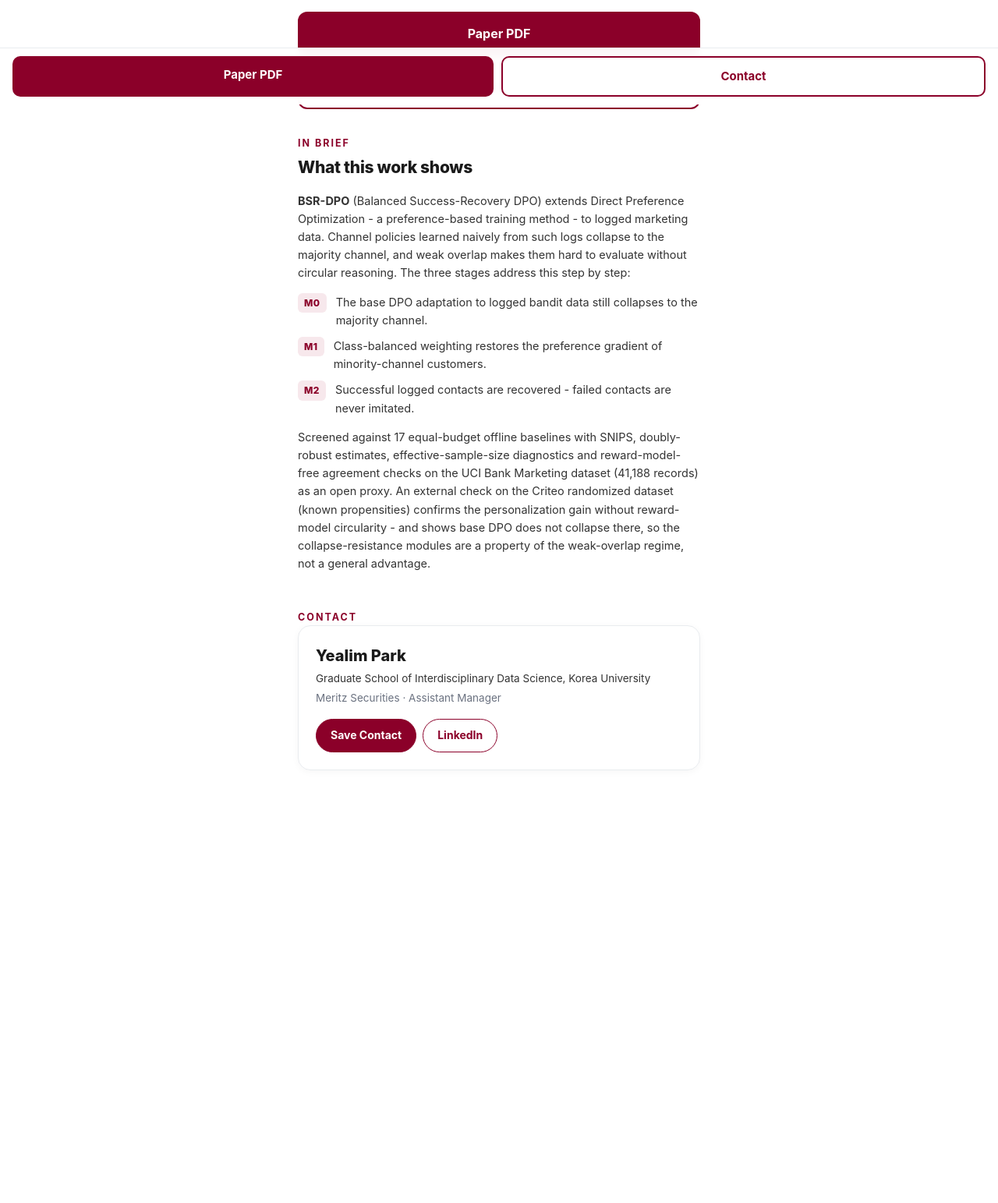
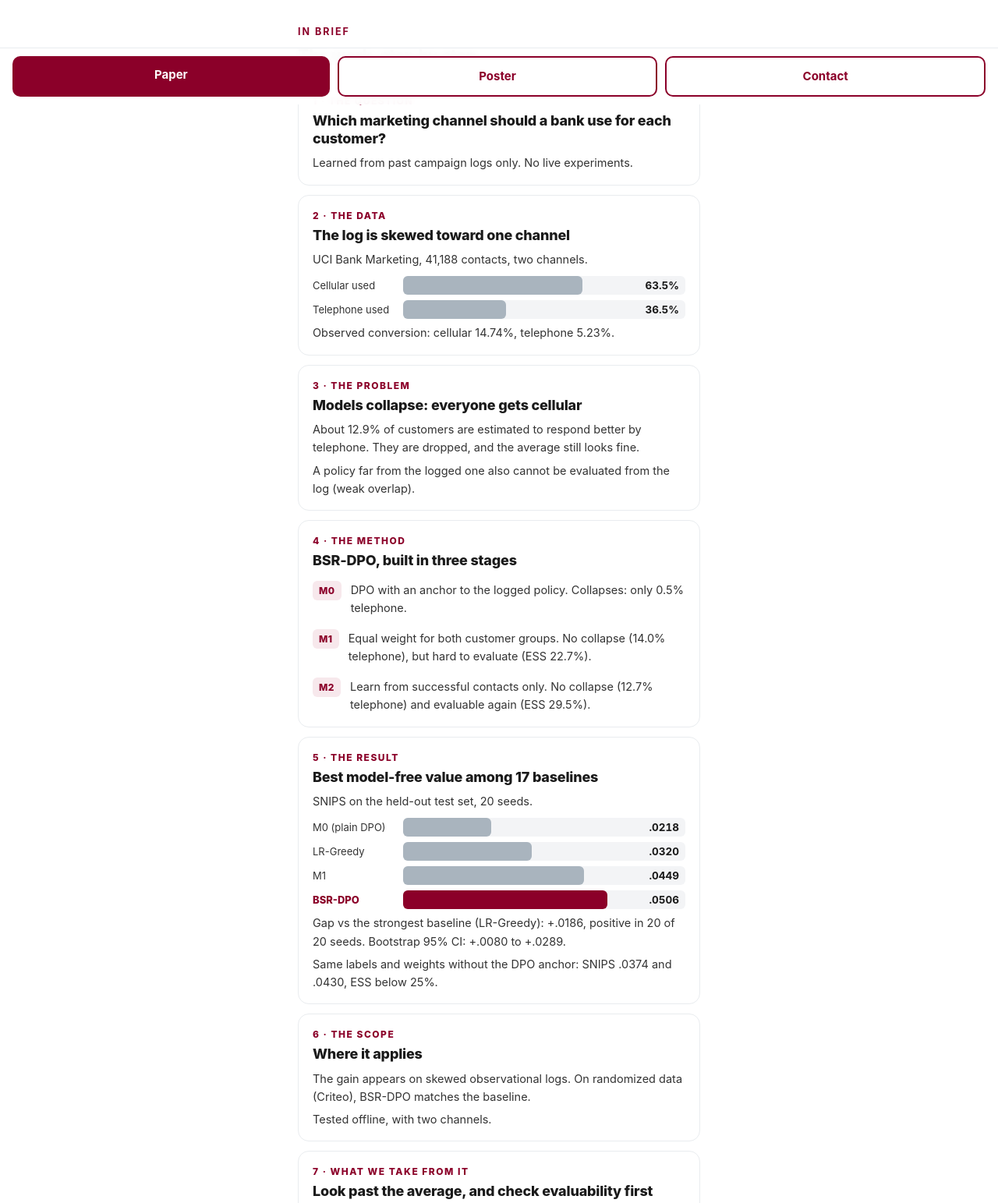
Before and after one commit to rimme-22/bsr-dpo, a plain HTML site: page index.html in a window 1280 px wide. Shown: the part 666-2209 px from the top of the page at 78% size. Before the commit the page ends 1796 px from the top, so only its background shows below. Drawn offline with Linux system fonts and the light colour scheme.

Commit message:
Add files via upload

```diff
--- a/index.html
+++ b/index.html
@@ -83,6 +83,19 @@
   .show-item p { font-size: 14.5px; }
   .lead { font-size: 14.5px; margin-bottom: 14px; }
 
+  /* ---------- step cards (v12) ---------- */
+  .step { border: 1.5px solid var(--light); border-radius: 14px; padding: 16px 18px; margin-top: 12px; }
+  .step .num { font-size: 12px; letter-spacing: 1.5px; text-transform: uppercase; color: var(--crimson); font-weight: 800; }
+  .step h3 { font-size: 18px; font-weight: 800; color: var(--ink); line-height: 1.3; margin: 4px 0 8px; letter-spacing: -0.2px; }
+  .step p { font-size: 14.5px; margin-top: 6px; }
+  .bars { display: flex; flex-direction: column; gap: 7px; margin: 10px 0 4px; }
+  .bar { display: grid; grid-template-columns: 108px 1fr; gap: 8px; align-items: center; font-size: 13px; color: var(--body); }
+  .bar .track { position: relative; height: 24px; background: #F3F4F6; border-radius: 6px; }
+  .bar .fill { height: 100%; border-radius: 6px; background: var(--gray); }
+  .bar b { position: absolute; right: 8px; top: 2px; font-size: 13.5px; font-variant-numeric: tabular-nums; color: var(--ink); }
+  .bar.hi { color: var(--crimson); font-weight: 800; }
+  .bar.hi .fill { background: var(--crimson); }
+
   /* ---------- contact card ---------- */
   .ccard {
     border: 1.5px solid var(--light); border-radius: 16px; padding: 22px;
@@ -149,21 +162,71 @@
     </div>
   </div>
 
-  <div class="buttons">
-    <a class="btn primary" href="./paper.pdf">Paper PDF</a>
-    <a class="btn" href="./poster.pdf">Poster PDF</a>
-  </div>
-
   <section>
     <div class="kicker">In brief</div>
-    <h2>What this work shows</h2>
-    <p class="lead"><b>BSR-DPO</b> (Balanced Success-Recovery DPO) extends Direct Preference Optimization - a preference-based training method - to logged marketing data. Channel policies learned naively from such logs collapse to the majority channel, and weak overlap makes them hard to evaluate without circular reasoning. The three stages address this step by step:</p>
-    <div class="shows">
-      <div class="show-item"><span class="tag">M0</span><p>The base DPO adaptation to logged bandit data still collapses to the majority channel.</p></div>
-      <div class="show-item"><span class="tag">M1</span><p>Class-balanced weighting restores the preference gradient of minority-channel customers.</p></div>
-      <div class="show-item"><span class="tag">M2</span><p>Successful logged contacts are recovered - failed contacts are never imitated.</p></div>
+    <h2>The work, step by step</h2>
+
+    <div class="step">
+      <div class="num">1 · The question</div>
+      <h3>Which marketing channel should a bank use for each customer?</h3>
+      <p>Learned from past campaign logs only. No live experiments.</p>
     </div>
-    <p class="lead" style="margin-top:14px;">Screened against 17 equal-budget offline baselines with SNIPS, doubly-robust estimates, effective-sample-size diagnostics and reward-model-free agreement checks on the UCI Bank Marketing dataset (41,188 records) as an open proxy. An external check on the Criteo randomized dataset (known propensities) confirms the personalization gain without reward-model circularity - and shows base DPO does not collapse there, so the collapse-resistance modules are a property of the weak-overlap regime, not a general advantage.</p>
+
+    <div class="step">
+      <div class="num">2 · The data</div>
+      <h3>The log is skewed toward one channel</h3>
+      <p>UCI Bank Marketing, 41,188 contacts, two channels.</p>
+      <div class="bars">
+        <div class="bar"><span>Cellular used</span><div class="track"><div class="fill" style="width:63.5%"></div><b>63.5%</b></div></div>
+        <div class="bar"><span>Telephone used</span><div class="track"><div class="fill" style="width:36.5%"></div><b>36.5%</b></div></div>
+      </div>
+      <p>Observed conversion: cellular 14.74%, telephone 5.23%.</p>
+    </div>
+
+    <div class="step">
+      <div class="num">3 · The problem</div>
+      <h3>Models collapse: everyone gets cellular</h3>
+      <p>About 12.9% of customers are estimated to respond better by telephone. They are dropped, and the average still looks fine.</p>
+      <p>A policy far from the logged one also cannot be evaluated from the log (weak overlap).</p>
+    </div>
+
+    <div class="step">
+      <div class="num">4 · The method</div>
+      <h3>BSR-DPO, built in three stages</h3>
+      <div class="shows">
+        <div class="show-item"><span class="tag">M0</span><p>DPO with an anchor to the logged policy. Collapses: only 0.5% telephone.</p></div>
+        <div class="show-item"><span class="tag">M1</span><p>Equal weight for both customer groups. No collapse (14.0% telephone), but hard to evaluate (ESS 22.7%).</p></div>
+        <div class="show-item"><span class="tag">M2</span><p>Learn from successful contacts only. No collapse (12.7% telephone) and evaluable again (ESS 29.5%).</p></div>
+      </div>
+    </div>
+
+    <div class="step">
+      <div class="num">5 · The result</div>
+      <h3>Best model-free value among 17 baselines</h3>
+      <p>SNIPS on the held-out test set, 20 seeds.</p>
+      <div class="bars">
+        <div class="bar"><span>M0 (plain DPO)</span><div class="track"><div class="fill" style="width:31.1%"></div><b>.0218</b></div></div>
+        <div class="bar"><span>LR-Greedy</span><div class="track"><div class="fill" style="width:45.7%"></div><b>.0320</b></div></div>
+        <div class="bar"><span>M1</span><div class="track"><div class="fill" style="width:64.1%"></div><b>.0449</b></div></div>
+        <div class="bar hi"><span>BSR-DPO</span><div class="track"><div class="fill" style="width:72.3%"></div><b>.0506</b></div></div>
+      </div>
+      <p>Gap vs the strongest baseline (LR-Greedy): +.0186, positive in 20 of 20 seeds. Bootstrap 95% CI: +.0080 to +.0289.</p>
+      <p>Same labels and weights without the DPO anchor: SNIPS .0374 and .0430, ESS below 25%.</p>
+    </div>
+
+    <div class="step">
+      <div class="num">6 · The scope</div>
+      <h3>Where it applies</h3>
+      <p>The gain appears on skewed observational logs. On randomized data (Criteo), BSR-DPO matches the baseline.</p>
+      <p>Tested offline, with two channels.</p>
+    </div>
+
+    <div class="step">
+      <div class="num">7 · What we take from it</div>
+      <h3>Look past the average, and check evaluability first</h3>
+      <p>Average conversion can hide a customer segment that a policy leaves behind.</p>
+      <p>Before trusting a learned policy, check that the logs can evaluate it.</p>
+    </div>
   </section>
 
   <section id="contact">
@@ -184,7 +247,8 @@
 </div>
 
 <div class="quickbar">
-  <a class="qb-paper" href="./paper.pdf">Paper PDF</a>
+  <a class="qb-paper" href="./paper.pdf">Paper</a>
+  <a class="qb-contact" href="./poster.pdf">Poster</a>
   <a class="qb-contact" href="#contact">Contact</a>
 </div>
 
```
